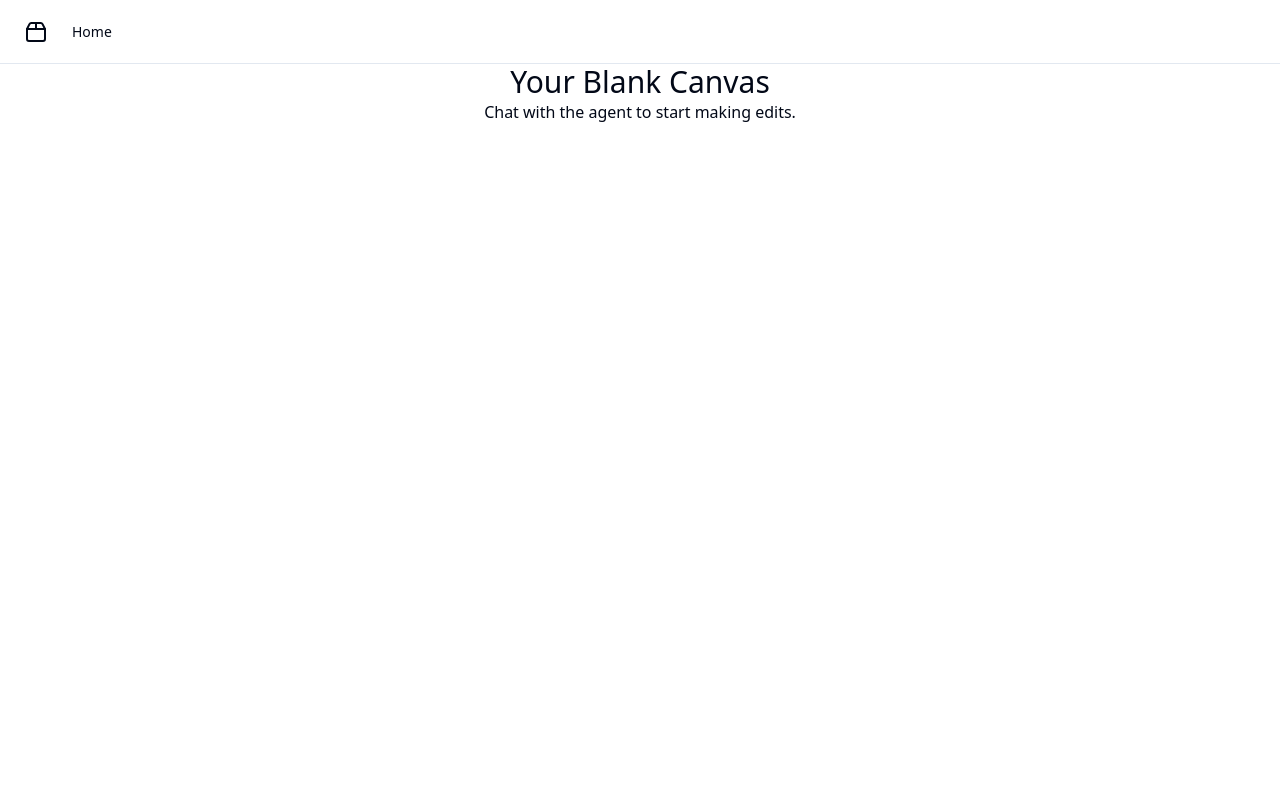
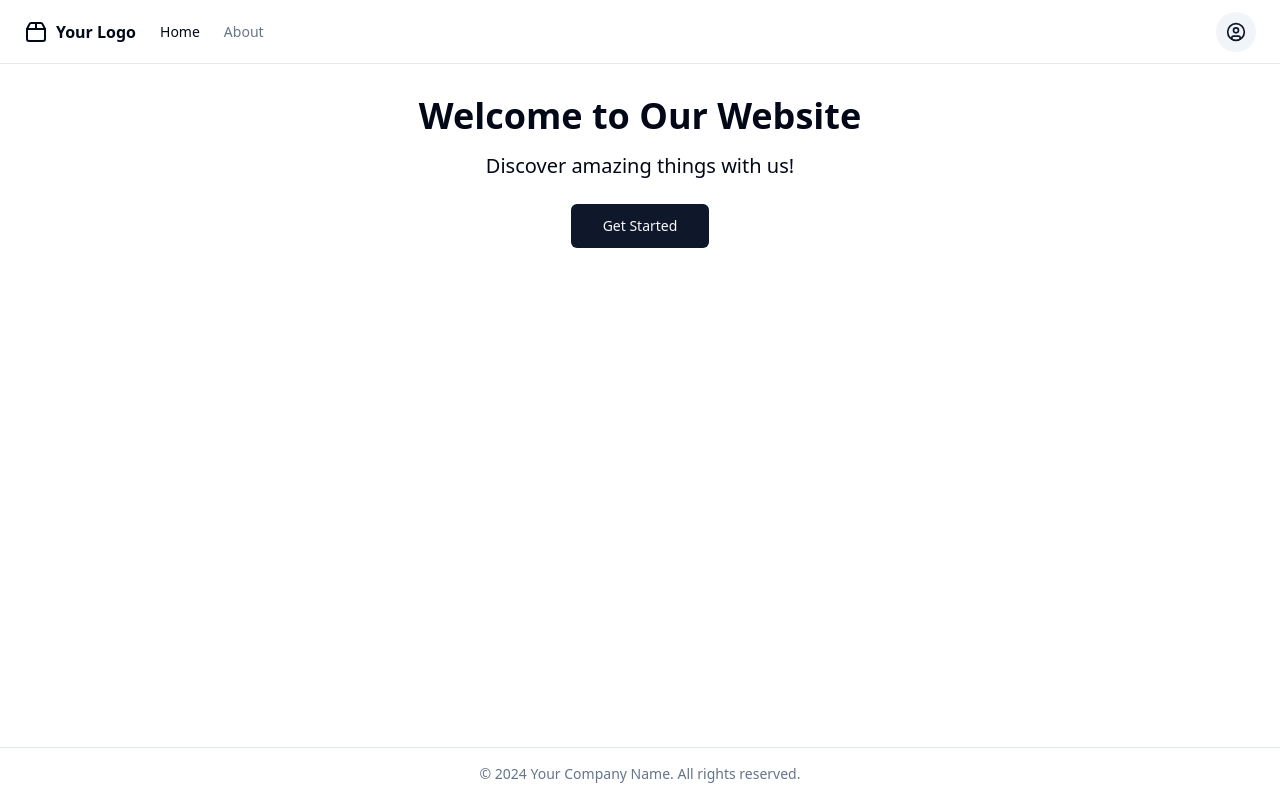
Before and after one commit to GPT-Engineer-App/simple-foundation, a React (Vite) app: page / in a window 1280 px wide. Built offline with nearby package versions, Linux system fonts and the light colour scheme.

Commit message:
Create bare-bones web application structure

```diff
--- a/src/App.jsx
+++ b/src/App.jsx
@@ -2,7 +2,7 @@ import { Toaster } from "@/components/ui/sonner";
 import { TooltipProvider } from "@/components/ui/tooltip";
 import { QueryClient, QueryClientProvider } from "@tanstack/react-query";
 import { Route, BrowserRouter as Router, Routes } from "react-router-dom";
-import Layout from "./layouts/navbar"; // available: clean, navbar, sidebar
+import Layout from "./layouts/navbar";
 import { navItems } from "./nav-items";
 
 const queryClient = new QueryClient();
--- a/src/layouts/navbar/_components/DesktopNavbar.jsx
+++ b/src/layouts/navbar/_components/DesktopNavbar.jsx
@@ -8,7 +8,7 @@ export const DesktopNavbar = ({ navItems }) => (
       className="flex items-center gap-2 text-lg font-semibold md:text-base"
     >
       <Package2 className="h-6 w-6" />
-      <span className="sr-only">Acme Inc</span>
+      <span>Your Logo</span>
     </NavItem>
     {navItems.map((item) => (
       <NavItem key={item.to} to={item.to}>
--- a/src/layouts/navbar/_components/MobileSheet.jsx
+++ b/src/layouts/navbar/_components/MobileSheet.jsx
@@ -18,7 +18,7 @@ export const MobileSheet = ({ navItems }) => (
           className="flex items-center gap-2 text-lg font-semibold"
         >
           <Package2 className="h-6 w-6" />
-          <span className="sr-only">Acme Inc</span>
+          <span>Your Logo</span>
         </NavItem>
         {navItems.map((item) => (
           <NavItem key={item.to} to={item.to}>
--- a/src/layouts/navbar/index.jsx
+++ b/src/layouts/navbar/index.jsx
@@ -2,6 +2,7 @@ import { navItems } from "@/nav-items";
 import { Outlet } from "react-router-dom";
 import { DesktopNavbar } from "./_components/DesktopNavbar";
 import { MobileSheet } from "./_components/MobileSheet";
+import { UserMenu } from "./_components/UserMenu";
 
 const Layout = () => {
   return (
@@ -9,10 +10,14 @@ const Layout = () => {
       <header className="sticky top-0 flex h-16 items-center gap-4 border-b bg-background px-4 md:px-6 justify-between">
         <DesktopNavbar navItems={navItems} />
         <MobileSheet navItems={navItems} />
+        <UserMenu />
       </header>
       <main className="flex-grow overflow-auto">
         <Outlet />
       </main>
+      <footer className="border-t py-4 text-center text-sm text-muted-foreground">
+        © 2024 Your Company Name. All rights reserved.
+      </footer>
     </div>
   );
 };
--- a/src/nav-items.jsx
+++ b/src/nav-items.jsx
@@ -1,14 +1,18 @@
-import { Home } from "lucide-react";
-import Index from "./pages/Index.jsx";
+import { Home, Info } from "lucide-react";
+import HomePage from "./pages/HomePage";
+import AboutPage from "./pages/AboutPage";
 
-/**
- * Central place for defining the navigation items. Used for navigation components and routing.
- */
 export const navItems = [
   {
     title: "Home",
     to: "/",
     icon: <Home className="h-4 w-4" />,
-    page: <Index />,
+    page: <HomePage />,
+  },
+  {
+    title: "About",
+    to: "/about",
+    icon: <Info className="h-4 w-4" />,
+    page: <AboutPage />,
   },
 ];
--- /dev/null
+++ b/src/pages/AboutPage.jsx
@@ -0,0 +1,13 @@
+const AboutPage = () => {
+  return (
+    <div className="container mx-auto px-4 py-8">
+      <h1 className="text-3xl font-bold mb-4">About Us</h1>
+      <p className="text-lg">
+        We are a company dedicated to providing excellent services and products to our customers.
+        Our mission is to make a positive impact on the world through innovation and dedication.
+      </p>
+    </div>
+  );
+};
+
+export default AboutPage;
--- /dev/null
+++ b/src/pages/HomePage.jsx
@@ -0,0 +1,15 @@
+import { Button } from "@/components/ui/button";
+
+const HomePage = () => {
+  return (
+    <div className="container mx-auto px-4 py-8">
+      <section className="text-center">
+        <h1 className="text-4xl font-bold mb-4">Welcome to Our Website</h1>
+        <p className="text-xl mb-6">Discover amazing things with us!</p>
+        <Button size="lg">Get Started</Button>
+      </section>
+    </div>
+  );
+};
+
+export default HomePage;
```
